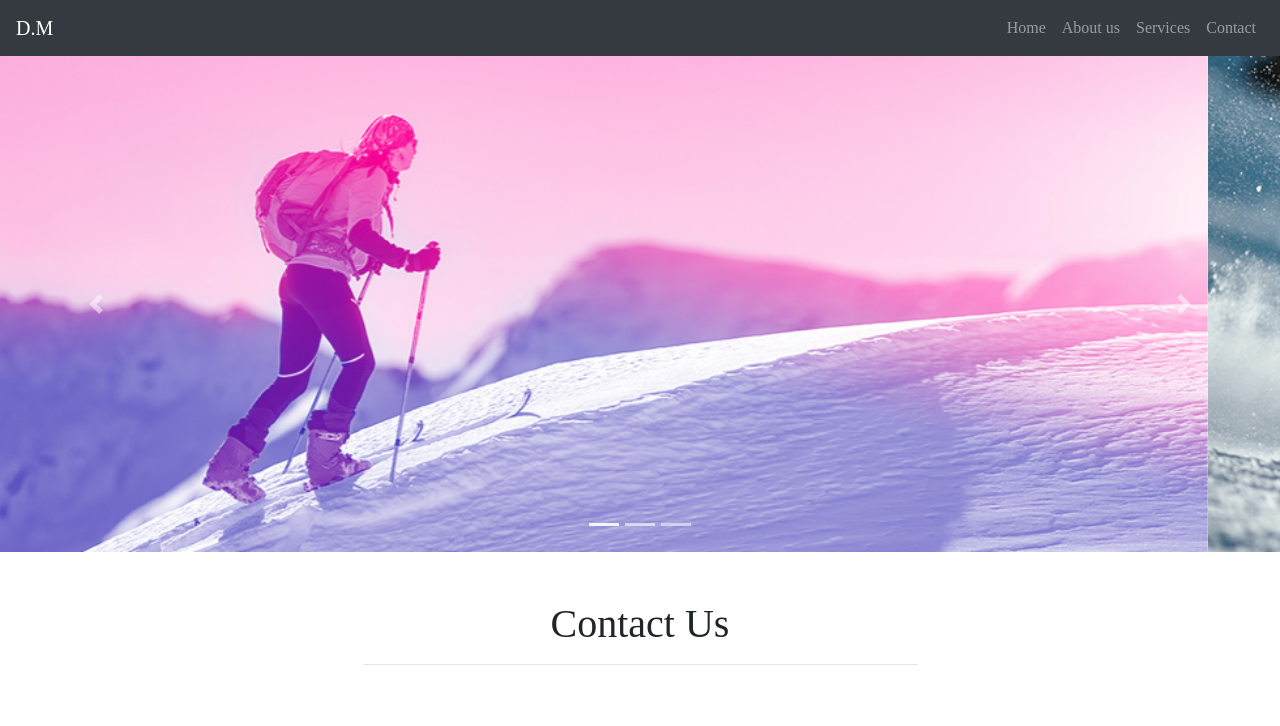
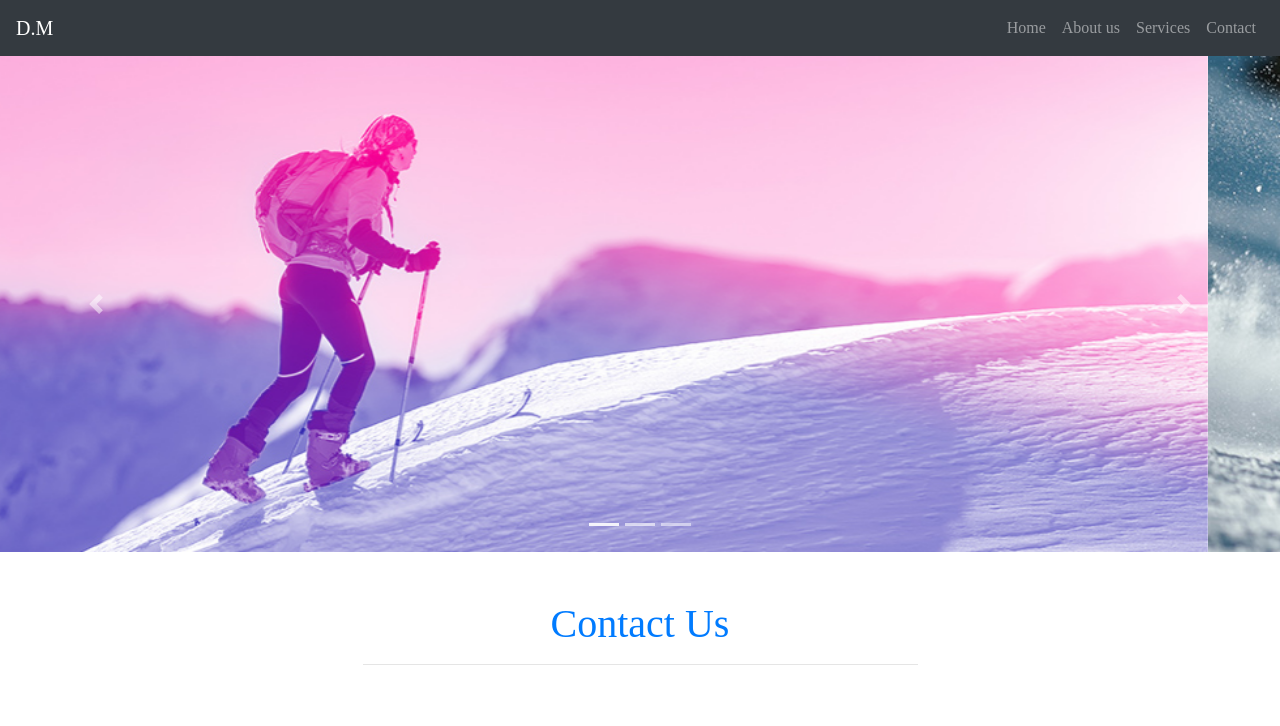
Before and after one commit to dharmil-dev/style.github.io, a plain HTML site: page contact.html in a window 1280 px wide. Shown: the top 726 px of the page. Drawn offline with Linux system fonts and the light colour scheme.

Commit message:
Update contact.html

```diff
--- a/contact.html
+++ b/contact.html
@@ -89,7 +89,7 @@
 		<!-- Contact us Start -->
 		<section>
 			<div class="container mb-5">
-				<h1 class="text-center text-capitalize pt-5">contact us</h1>
+				<h1 class="text-center text-primary text-capitalize pt-5">contact us</h1>
 				<hr class="w-50 mx-auto pt-5"/>
 
 				<div class="w-50 mx-auto">
```
